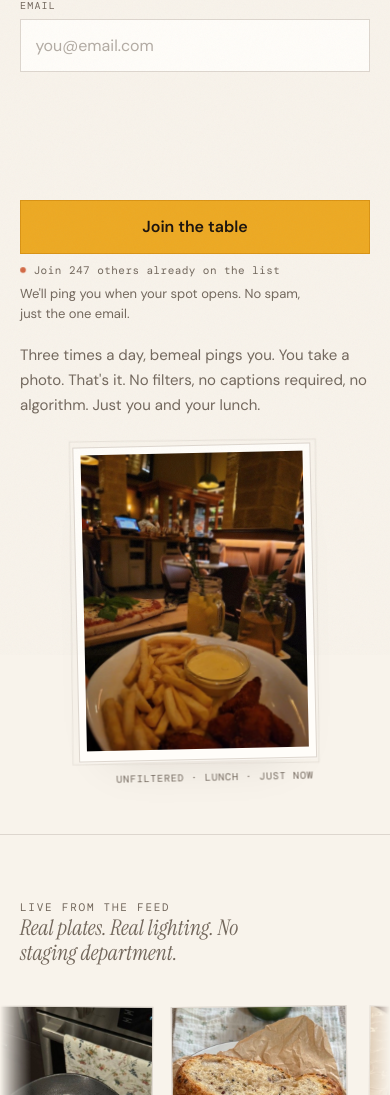
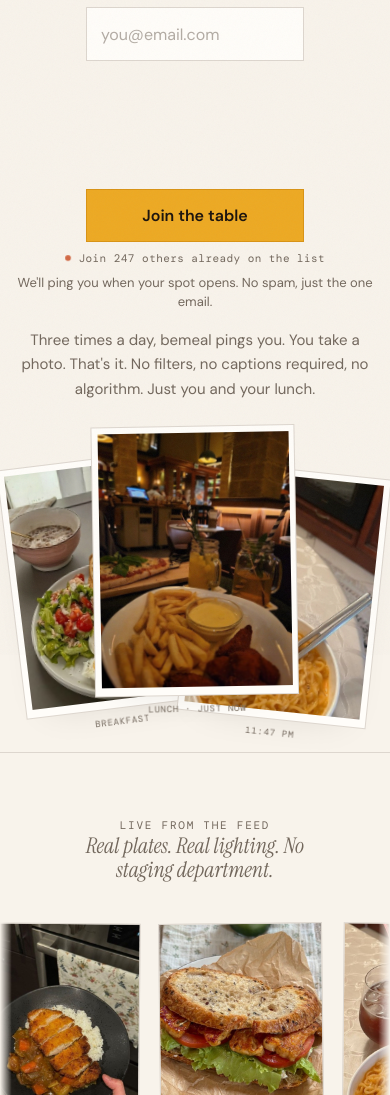
Before and after one commit to xitshiong/bemeal-landing, a plain HTML site: page index.html in a window 390 px wide. Shown: the part 189-1284 px from the top of the page. Drawn offline with nearby package versions, Linux system fonts and the light colour scheme.

Commit message:
Center hero with a three-photo stack and improve mobile layout.
Fan three meal photos in the hero, tighten centered spacing, and optimize tap targets and section flow for small screens.

Co-authored-by: Cursor <cursoragent@cursor.com>

```diff
--- a/index.html
+++ b/index.html
@@ -73,13 +73,27 @@
           </p>
         </div>
 
-        <div class="hero__visual">
-          <figure class="hero-photo" data-float>
-            <div class="hero-photo__frame">
-              <img src="assets/hero-meal.jpg" alt="Fries, fried chicken and pizza on a restaurant table" loading="eager" width="750" height="1000" />
-            </div>
-            <figcaption class="hero-photo__cap mono">unfiltered · lunch · just now</figcaption>
-          </figure>
+        <div class="hero__visual" data-float>
+          <div class="hero-stack">
+            <figure class="hero-stack__photo hero-stack__photo--left">
+              <div class="hero-stack__frame">
+                <img src="assets/feed-09.jpg" alt="Eggs, salad and waffle toast" loading="eager" width="736" height="979" />
+              </div>
+              <figcaption class="hero-stack__cap mono">breakfast</figcaption>
+            </figure>
+            <figure class="hero-stack__photo hero-stack__photo--main">
+              <div class="hero-stack__frame">
+                <img src="assets/hero-meal.jpg" alt="Fries, fried chicken and pizza on a restaurant table" loading="eager" width="750" height="1000" />
+              </div>
+              <figcaption class="hero-stack__cap mono">lunch · just now</figcaption>
+            </figure>
+            <figure class="hero-stack__photo hero-stack__photo--right">
+              <div class="hero-stack__frame">
+                <img src="assets/feed-03.jpg" alt="Instant noodles at home" loading="eager" width="576" height="1024" />
+              </div>
+              <figcaption class="hero-stack__cap mono">11:47 pm</figcaption>
+            </figure>
+          </div>
         </div>
       </div>
     </section>
--- a/script.js
+++ b/script.js
@@ -193,13 +193,17 @@
 
   const float = document.querySelector('[data-float]');
   if (float) {
-    const img = float.querySelector('img');
+    const imgs = float.querySelectorAll('img');
     const go = () => requestAnimationFrame(() => float.classList.add('is-in'));
-    if (img && !img.complete) {
-      img.addEventListener('load', go, { once: true });
-      img.addEventListener('error', go, { once: true });
+    const pending = [...imgs].filter((img) => !img.complete);
+    if (pending.length === 0) {
+      go();
     } else {
-      go();
+      let left = pending.length;
+      pending.forEach((img) => {
+        img.addEventListener('load', () => { if (--left === 0) go(); }, { once: true });
+        img.addEventListener('error', () => { if (--left === 0) go(); }, { once: true });
+      });
     }
   }
 
--- a/styles.css
+++ b/styles.css
@@ -22,7 +22,8 @@
   --mono:  'DM Mono', ui-monospace, monospace;
 
   --shell: min(1240px, 100%);
-  --gutter: clamp(1.25rem, 4vw, 4rem);
+  --gutter: clamp(1rem, 4.5vw, 4rem);
+  --touch: 2.75rem;
   --ease-out: cubic-bezier(0.16, 1, 0.3, 1);
   --ease-expo: cubic-bezier(0.19, 1, 0.22, 1);
 }
@@ -43,6 +44,7 @@ body {
   -webkit-font-smoothing: antialiased;
   text-rendering: optimizeLegibility;
   overflow-x: clip;
+  padding-inline: env(safe-area-inset-left) env(safe-area-inset-right);
 }
 
 img { display: block; max-width: 100%; height: auto; }
@@ -135,12 +137,28 @@ img { display: block; max-width: 100%; height: auto; }
 /* ---------- hero ---------- */
 .hero {
   padding-block: clamp(1.25rem, 4vw, 3rem) clamp(3rem, 7vw, 6rem);
-  min-height: min(100dvh, 920px);
+  min-height: min(100dvh, 900px);
+  display: flex;
+  align-items: center;
+}
+
+.hero__grid {
+  display: grid;
+  grid-template-columns: minmax(0, 1fr) minmax(0, 1fr);
+  align-items: center;
+  justify-items: center;
+  gap: clamp(2rem, 4vw, 3.5rem);
+  width: 100%;
+  max-width: 58rem;
+  margin-inline: auto;
 }
 
 .hero__copy {
   display: flex;
   flex-direction: column;
+  width: 100%;
+  max-width: 26rem;
+  justify-self: end;
 }
 
 .hero__headline { order: 1; }
@@ -148,6 +166,7 @@ img { display: block; max-width: 100%; height: auto; }
 .waitlist {
   order: 2;
   margin-bottom: 0.75rem;
+  width: 100%;
 }
 
 .hero__sub {
@@ -160,22 +179,15 @@ img { display: block; max-width: 100%; height: auto; }
   margin-top: 1.25rem;
 }
 
-.hero__grid {
-  display: grid;
-  grid-template-columns: minmax(0, 1.08fr) minmax(0, 0.92fr);
-  align-items: center;
-  gap: clamp(2rem, 5vw, 5rem);
-}
-
 .hero__headline {
   font-family: var(--serif);
   font-style: italic;
   font-weight: 400;
-  font-size: clamp(2.75rem, 6.8vw, 5.75rem);
+  font-size: clamp(2.5rem, 5.5vw, 4.75rem);
   line-height: 0.98;
   letter-spacing: -0.025em;
   margin-bottom: 1.5rem;
-  max-width: 11ch;
+  max-width: 12ch;
 }
 
 .hero__headline .line { display: block; }
@@ -196,67 +208,113 @@ img { display: block; max-width: 100%; height: auto; }
   to { opacity: 1; transform: translateY(0); }
 }
 
-/* hero photo — raw print, not card */
+/* hero photo stack — three prints, centred */
 .hero__visual {
   position: relative;
   display: flex;
-  justify-content: flex-end;
-  padding-top: 1.5rem;
+  justify-content: center;
+  align-items: center;
+  width: 100%;
+  max-width: 22rem;
+  justify-self: start;
 }
 
-.hero-photo {
-  width: min(100%, 22rem);
-  transform: rotate(-1.25deg);
+.hero-stack {
+  position: relative;
+  width: 100%;
+  max-width: 20rem;
+  aspect-ratio: 4 / 4.2;
+  margin-inline: auto;
 }
 
-.hero-photo__frame {
-  position: relative;
-  background: var(--surface);
-  padding: 0.45rem 0.45rem 0.65rem;
-  border: 1px solid var(--line);
-  box-shadow:
-    0 1px 0 color-mix(in oklch, var(--surface) 80%, var(--line)),
-    0 28px 48px -32px var(--shadow);
+.hero-stack__photo {
+  position: absolute;
+  width: 58%;
+  margin: 0;
 }
 
-.hero-photo__frame::before {
-  content: "";
-  position: absolute;
-  inset: -0.35rem;
-  border: 1px solid color-mix(in oklch, var(--line) 60%, transparent);
-  pointer-events: none;
-  transform: rotate(0.6deg);
+.hero-stack__frame {
+  background: var(--surface);
+  padding: 0.35rem 0.35rem 0.5rem;
+  border: 1px solid var(--line);
+  box-shadow: 0 16px 36px -24px var(--shadow);
 }
 
-.hero-photo__frame img {
+.hero-stack__frame img {
   width: 100%;
   aspect-ratio: 3 / 4;
   object-fit: cover;
-  object-position: center 42%;
 }
 
-.hero-photo__cap {
-  margin-top: 0.65rem;
-  font-size: 0.625rem;
+.hero-stack__cap {
+  margin-top: 0.4rem;
+  font-size: 0.5625rem;
   letter-spacing: 0.08em;
   text-transform: uppercase;
   color: var(--text-muted);
-  text-align: right;
-  padding-right: 0.25rem;
+  text-align: center;
+}
+
+.hero-stack__photo--main {
+  left: 50%;
+  top: 50%;
+  transform: translate(-50%, -50%) rotate(-1deg);
+  z-index: 3;
+  width: 64%;
+}
+
+.hero-stack__photo--left {
+  left: -2%;
+  top: 10%;
+  transform: rotate(-7deg);
+  z-index: 1;
+}
+
+.hero-stack__photo--right {
+  right: -2%;
+  top: 14%;
+  transform: rotate(6deg);
+  z-index: 2;
 }
 
 [data-float] {
   opacity: 0;
-  transform: translateX(2.5rem) rotate(1.5deg);
+  transform: translateY(1.25rem);
 }
 
 [data-float].is-in {
   animation: floatIn 1.05s var(--ease-expo) 0.15s forwards;
 }
 
+[data-float].is-in .hero-stack__photo--main {
+  animation: stackMain 1.05s var(--ease-expo) 0.15s forwards;
+}
+
+[data-float].is-in .hero-stack__photo--left {
+  animation: stackLeft 1.05s var(--ease-expo) 0.25s forwards;
+}
+
+[data-float].is-in .hero-stack__photo--right {
+  animation: stackRight 1.05s var(--ease-expo) 0.35s forwards;
+}
+
 @keyframes floatIn {
-  70%  { opacity: 1; transform: translateX(-0.25rem) rotate(-1.6deg); }
-  100% { opacity: 1; transform: translateX(0) rotate(-1.25deg); }
+  to { opacity: 1; transform: translateY(0); }
+}
+
+@keyframes stackMain {
+  from { opacity: 0; transform: translate(-50%, -40%) rotate(2deg); }
+  to   { opacity: 1; transform: translate(-50%, -50%) rotate(-1deg); }
+}
+
+@keyframes stackLeft {
+  from { opacity: 0; transform: translateX(-1rem) rotate(-2deg); }
+  to   { opacity: 1; transform: rotate(-7deg); }
+}
+
+@keyframes stackRight {
+  from { opacity: 0; transform: translateX(1rem) rotate(2deg); }
+  to   { opacity: 1; transform: rotate(6deg); }
 }
 
 /* ---------- signup ---------- */
@@ -298,7 +356,7 @@ img { display: block; max-width: 100%; height: auto; }
   border: 1px solid var(--line);
   border-radius: 0;
   padding: 0.95rem 0.9rem;
-  min-height: 3rem;
+  min-height: var(--touch);
   transition: border-color 0.22s var(--ease-out), box-shadow 0.22s var(--ease-out);
 }
 
@@ -325,7 +383,7 @@ img { display: block; max-width: 100%; height: auto; }
   border: 1px solid color-mix(in oklch, var(--amber-deep) 40%, transparent);
   border-radius: 0;
   padding: 0.95rem 1.35rem;
-  min-height: 3rem;
+  min-height: var(--touch);
   cursor: pointer;
   white-space: nowrap;
   transition: transform 0.22s var(--ease-out), background 0.22s var(--ease-out);
@@ -772,38 +830,93 @@ img { display: block; max-width: 100%; height: auto; }
 @media (max-width: 960px) {
   .hero {
     min-height: auto;
-    padding-top: 0.75rem;
+    padding-top: 0.5rem;
+    padding-bottom: clamp(2.5rem, 6vw, 4rem);
+    align-items: flex-start;
   }
 
   .hero__grid {
     grid-template-columns: 1fr;
-    gap: 1.75rem;
+    gap: 1.5rem;
+    max-width: 28rem;
   }
 
-  .kicker { order: 0; margin-bottom: 0.75rem; }
+  .hero__copy {
+    justify-self: center;
+    align-items: center;
+    text-align: center;
+    max-width: none;
+  }
+
+  .kicker { order: 0; margin-bottom: 0.65rem; }
 
   .hero__headline {
     order: 1;
-    font-size: clamp(2.25rem, 9vw, 3.25rem);
+    font-size: clamp(2.1rem, 8.5vw, 3rem);
     margin-bottom: 1rem;
+    max-width: none;
+    margin-inline: auto;
+  }
+
+  .waitlist {
+    order: 2;
+    display: flex;
+    flex-direction: column;
+    align-items: center;
+  }
+
+  .signup {
+    max-width: 100%;
+    justify-content: center;
+  }
+
+  .signup__expect,
+  .signup__proof {
+    text-align: center;
     max-width: none;
   }
 
-  .waitlist { order: 2; }
+  .hero__visual {
+    order: 3;
+    justify-self: center;
+    max-width: min(100%, 22rem);
+    margin-top: 0.25rem;
+  }
+
+  .hero-stack {
+    max-width: 18rem;
+    aspect-ratio: 4 / 3.6;
+  }
 
   .hero__sub {
     order: 4;
     font-size: 0.9375rem;
-    margin-top: 0.5rem;
+    margin-top: 0.25rem;
+    text-align: center;
+    margin-inline: auto;
   }
 
-  .hero__visual {
-    order: 5;
-    justify-content: center;
-    padding-top: 0;
+  .section-head,
+  .feed__head,
+  .point__intro {
+    text-align: center;
   }
 
-  .hero-photo { width: min(68%, 16rem); }
+  .section-lede,
+  .section-lede--narrow,
+  .point__lede,
+  .point__title {
+    margin-inline: auto;
+  }
+
+  .feed__viewport {
+    -webkit-mask-image: linear-gradient(90deg, transparent, #000 3%, #000 97%, transparent);
+    mask-image: linear-gradient(90deg, transparent, #000 3%, #000 97%, transparent);
+  }
+
+  .post {
+    width: clamp(9.5rem, 42vw, 13rem);
+  }
 
   .steps {
     grid-template-columns: 1fr;
@@ -818,17 +931,76 @@ img { display: block; max-width: 100%; height: auto; }
 
   .step:first-child { border-top: 1px solid var(--line); }
 
+  .step__desc { max-width: none; }
+
   .point__inner { grid-template-columns: 1fr; }
 
-  .cta__grid { grid-template-columns: 1fr; }
+  .point__item {
+    grid-template-columns: 2.5rem 1fr;
+  }
+
+  .cta__grid {
+    grid-template-columns: 1fr;
+    text-align: center;
+  }
+
+  .cta__title,
+  .cta__body {
+    margin-inline: auto;
+  }
+
+  .cta__action {
+    width: 100%;
+    max-width: 26rem;
+    margin-inline: auto;
+  }
+  .signup-success__headline {
+    margin-inline: auto;
+    text-align: center;
+  }
+
+  .referral__row {
+    width: 100%;
+  }
 }
 
 @media (max-width: 540px) {
+  :root {
+    --gutter: 1rem;
+  }
+
+  .nav__inner {
+    justify-content: center;
+    min-height: 3rem;
+  }
+
+  .hero__headline {
+    font-size: clamp(1.95rem, 9.5vw, 2.65rem);
+  }
+
+  .hero-stack {
+    max-width: 100%;
+    aspect-ratio: 4 / 3.2;
+  }
+
+  .hero-stack__photo { width: 54%; }
+  .hero-stack__photo--main { width: 58%; }
+
   .signup { flex-direction: column; align-items: stretch; }
   .signup__btn { width: 100%; }
+
   .referral__row { flex-direction: column; }
   .referral__copy,
-  .referral__share { width: 100%; }
+  .referral__share { width: 100%; min-height: var(--touch); }
+
+  .referral__input { min-height: var(--touch); font-size: 0.75rem; }
+
+  .anti__title,
+  .point__title { max-width: none; }
+
+  .footer {
+    padding-bottom: calc(2.75rem + env(safe-area-inset-bottom));
+  }
 
   .footer__inner {
     grid-template-columns: 1fr;
@@ -851,7 +1023,16 @@ img { display: block; max-width: 100%; height: auto; }
   }
 
   .hero__headline .word { opacity: 1; transform: none; }
-  [data-float] { opacity: 1; transform: rotate(-1.25deg); }
+  [data-float] { opacity: 1; transform: none; }
+  [data-float].is-in .hero-stack__photo--main,
+  [data-float].is-in .hero-stack__photo--left,
+  [data-float].is-in .hero-stack__photo--right {
+    animation: none;
+    opacity: 1;
+  }
+  .hero-stack__photo--main { transform: translate(-50%, -50%) rotate(-1deg); }
+  .hero-stack__photo--left { transform: rotate(-7deg); }
+  .hero-stack__photo--right { transform: rotate(6deg); }
   .step, .point__item { opacity: 1; transform: none; }
   .feed__track { animation: none; }
   .signup__live { animation: none; }
```
